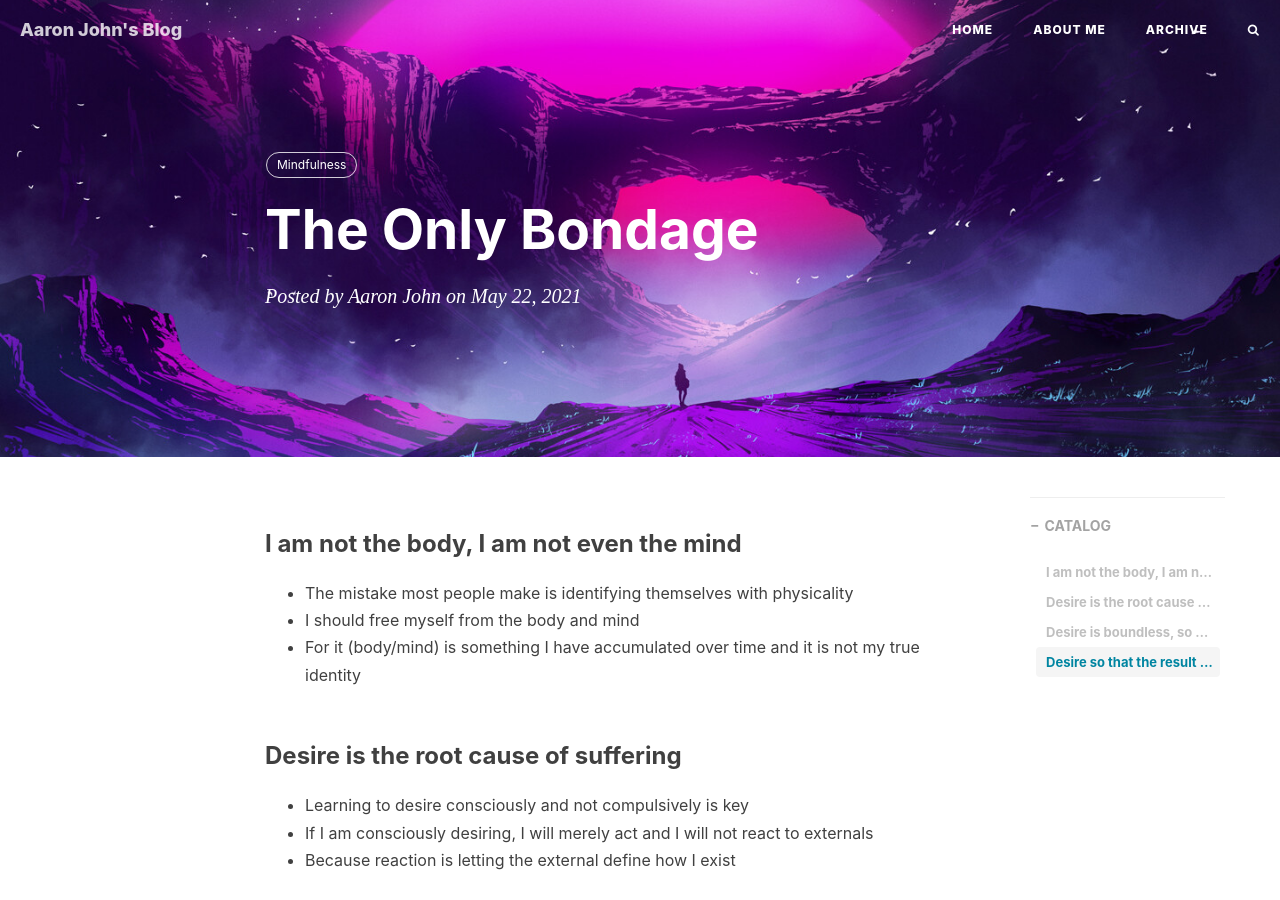
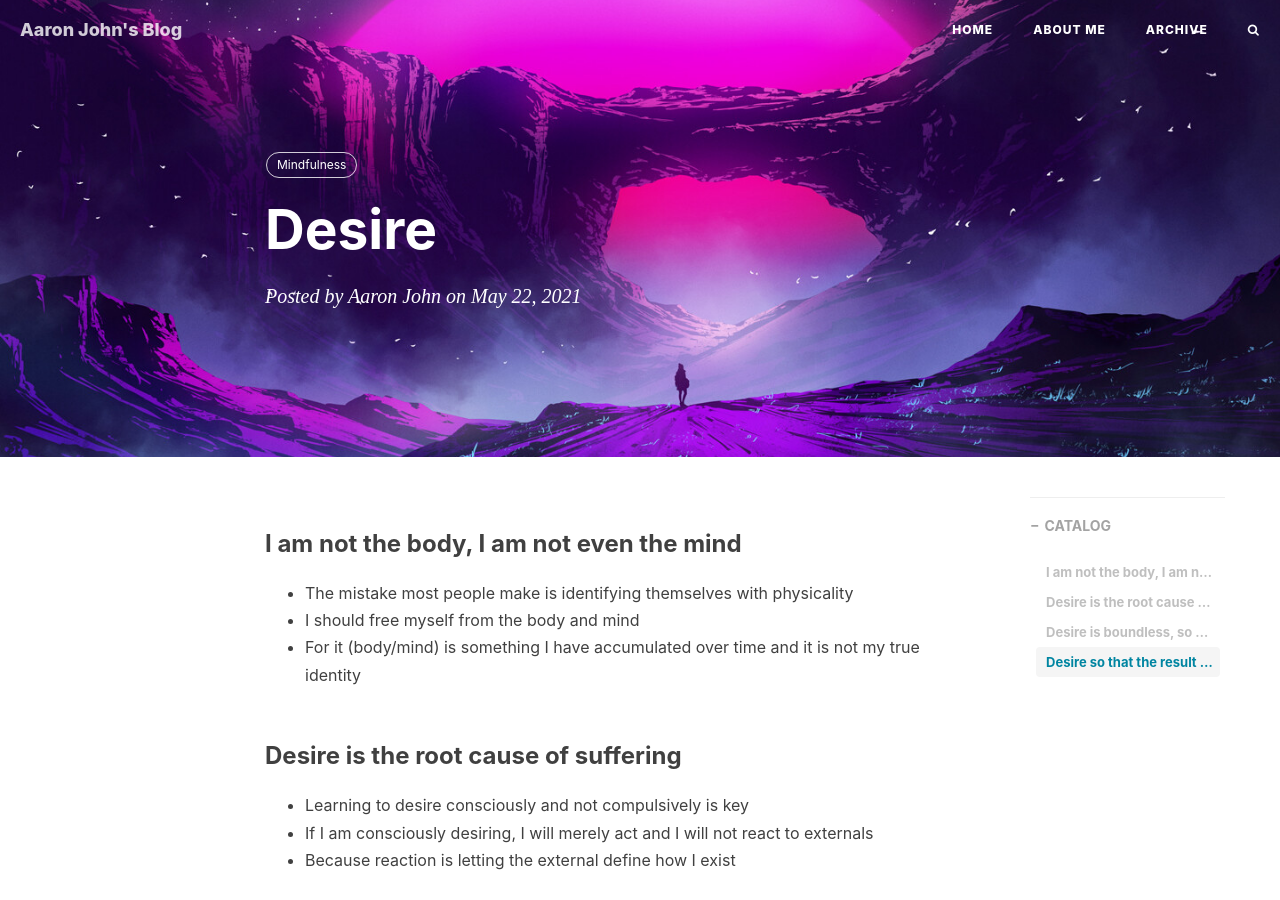
Before and after one commit to aaronjohn2/aaronjohn2.github.io, a Jekyll site: the page built from _posts/inner_engineering/2021-05-22-b.md, in a window 1280 px wide and 900 px high. Built offline with Jekyll 4.4.1, drawn with Linux system fonts in a browser that asks for light colours; nearby versions of some CDN libraries; comment, search, counter and statistics services are not loaded.

Commit message:
Update 2021-05-22-b.md

```diff
--- a/_posts/inner_engineering/2021-05-22-b.md
+++ b/_posts/inner_engineering/2021-05-22-b.md
@@ -1,7 +1,7 @@
 ---
 layout: post
 tags: Mindfulness
-title: The Only Bondage
+title: Desire
 date: 2021-05-22
 author: "Aaron John"
 ---
```
